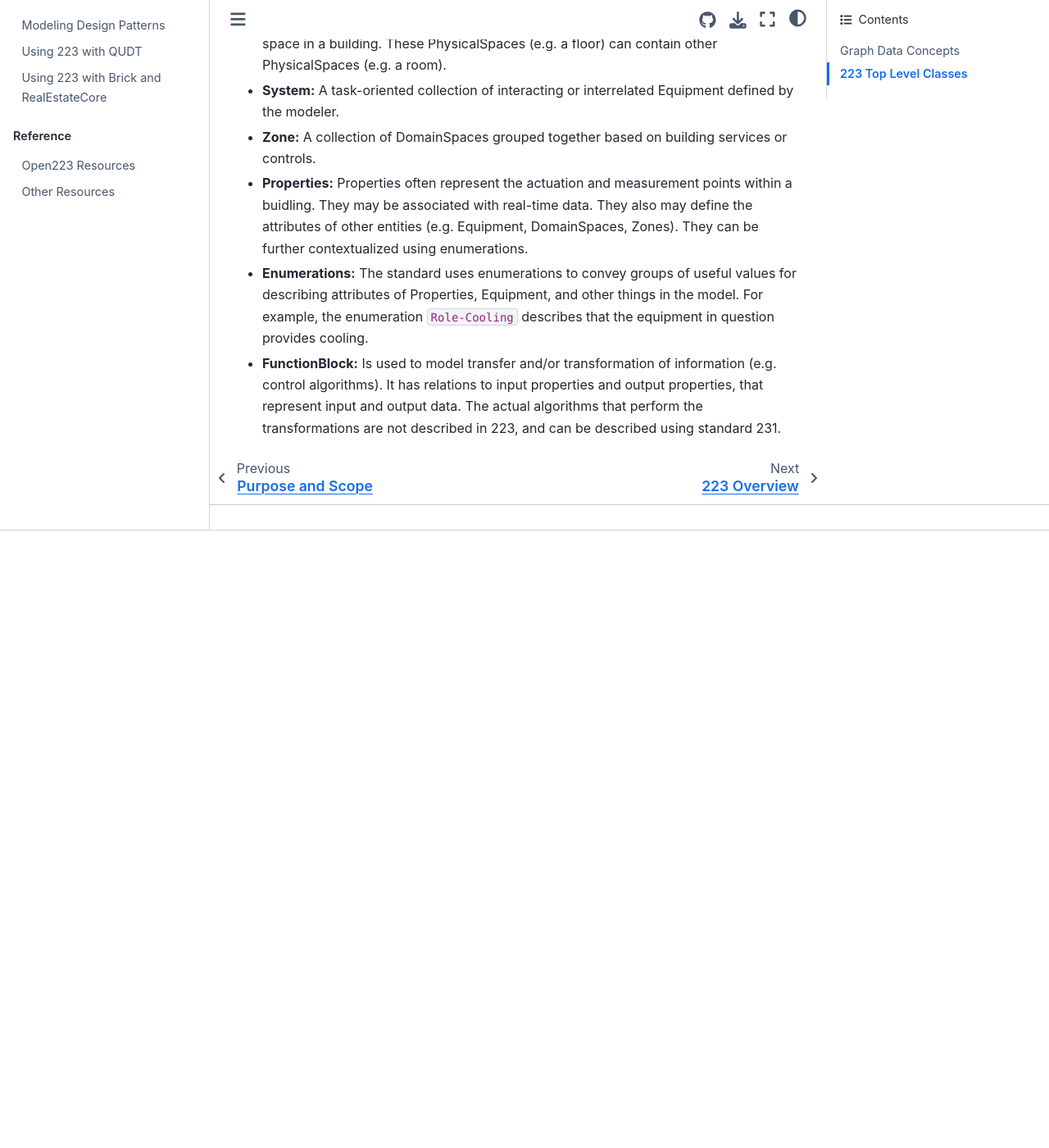
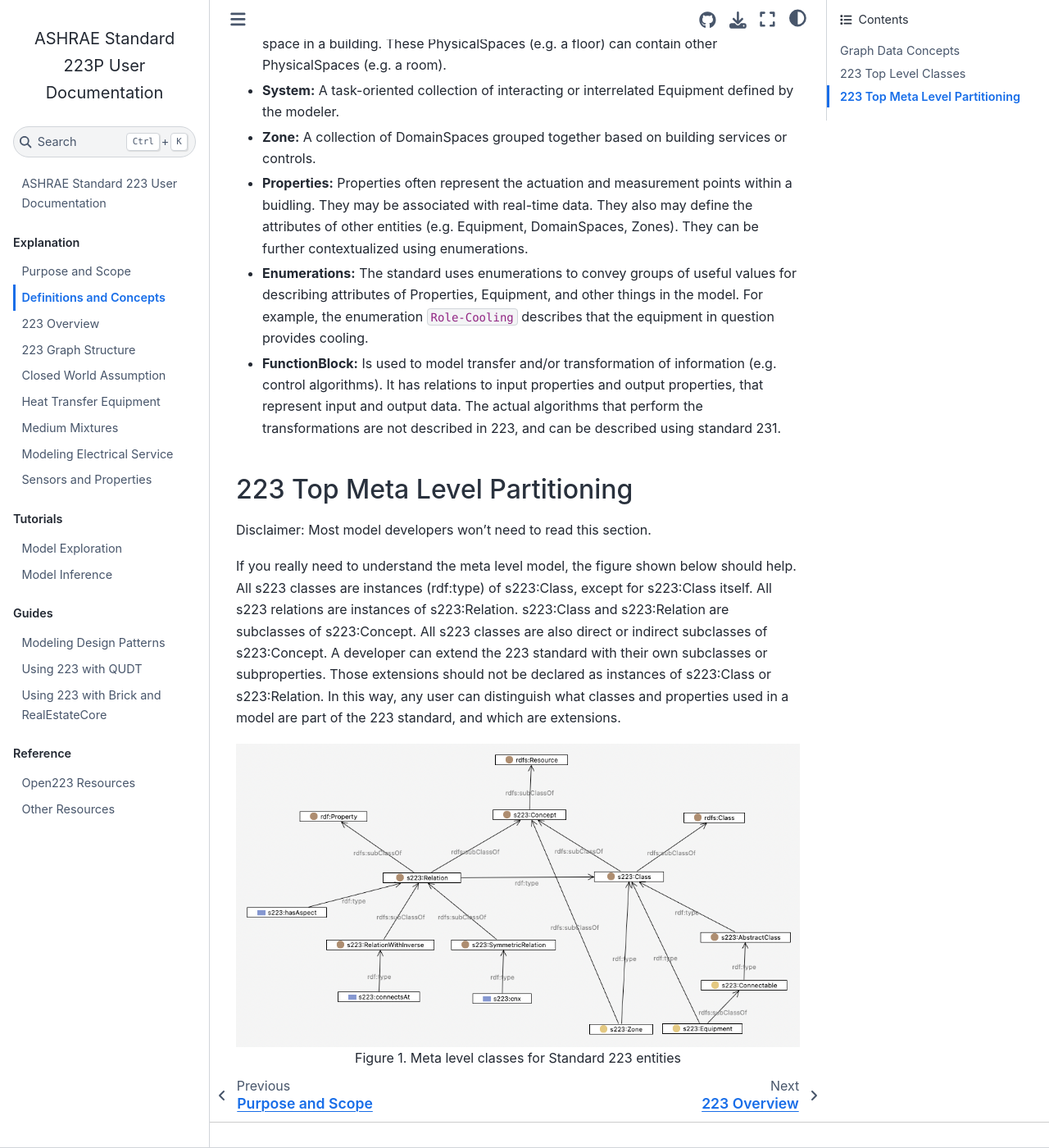
Before and after one commit to open223/docs.open223.info, a Jupyter Book: the page built from explanation/definitions.md, in a window 1280 px wide and 1400 px high, scrolled down 1803 px. Shown: the whole window at 82% size. Built offline with Jupyter Book 1.0.4 settings and Sphinx 7.4.7 and the Sphinx Book theme 1.1.4, drawn with Linux system fonts in a browser that asks for light colours; before the commit the page ends 2450 px from its top, so only the background shows below that.

Commit message:
Documented the top meta-level classes

````diff
--- a/explanation/definitions.md
+++ b/explanation/definitions.md
@@ -50,3 +50,18 @@ The 223 standard defines a hierarchy of classes used to define the entities with
  - **Enumerations:** The standard uses enumerations to convey groups of useful values for describing attributes of Properties, Equipment, and other things in the model. For example, the enumeration `Role-Cooling` describes that the equipment in question provides cooling.
 
  - **FunctionBlock:** Is used to model transfer and/or transformation of information (e.g. control algorithms). It has relations to input properties and output properties, that represent input and output data. The actual algorithms that perform the transformations are not described in 223, and can be described using standard 231.
+
+ ## 223 Top Meta Level Partitioning
+
+ Disclaimer: Most model developers won't need to read this section.
+
+ If you really need to understand the meta level model, the figure shown below should help. All s223 classes are instances (rdf:type) of s223:Class, except for s223:Class itself. All s223 relations are instances of s223:Relation. s223:Class and s223:Relation are subclasses of s223:Concept. All s223 classes are also direct or indirect subclasses of s223:Concept. A developer can extend the 223 standard with their own subclasses or subproperties. Those extensions should not be declared as instances of s223:Class or s223:Relation. In this way, any user can distinguish what classes and properties used in a model are part of the 223 standard, and which are extensions.
+
+ ```{image} images/explanation-top-level-metaclasses.png
+:align: center
+:width: 700px
+```
+
+<div align="center">
+<span style="font-size: medium;">Figure 1. Meta level classes for Standard 223 entities </span>
+</div>
````
Also changed, not shown: explanation/images/explanation-top-level-metaclasses.png (added).
